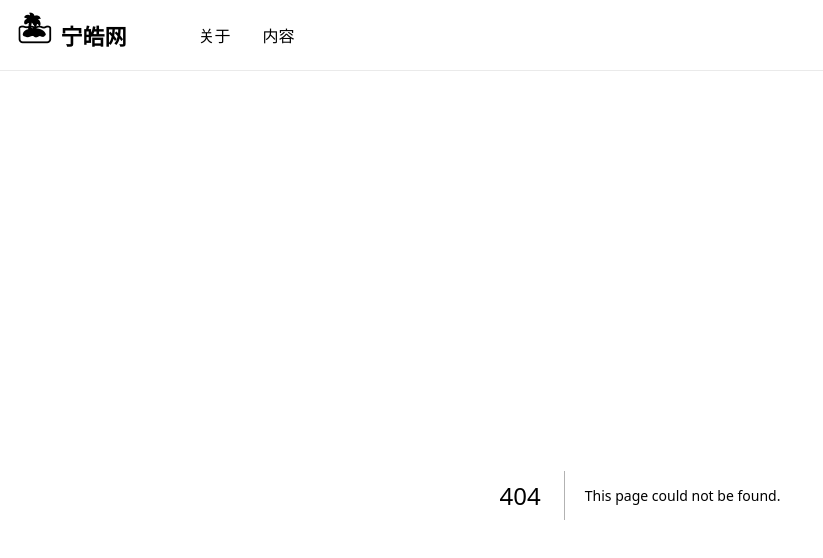
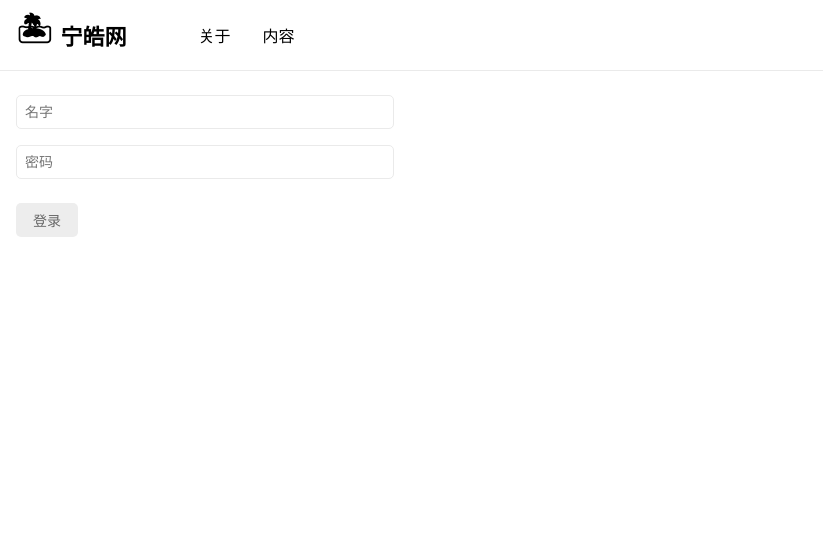
Before and after one commit to ninghao/ninghao-next-w22, a Next.js app: page /login in a window 1280 px wide. Before the commit this address had no page. Shown: the top 558 px of the page, without its empty margins (0-823 px from the left). Built offline with nearby package versions, Linux system fonts and the light colour scheme.

Commit message:
准备用户登录页面

```diff
--- /dev/null
+++ b/app/login/page.tsx
@@ -0,0 +1,48 @@
+'use client';
+
+import { useAuth } from './hook';
+
+/**
+ * Page
+ */
+const Page = () => {
+  const { name, setName, password, setPassword, login } = useAuth();
+
+  /**
+   * 视图
+   */
+  return (
+    <form onSubmit={(event) => event.preventDefault()}>
+      <div>
+        <input
+          type="text"
+          placeholder="名字"
+          autoComplete="username"
+          value={name}
+          onChange={(event) => {
+            setName(event.currentTarget.value);
+          }}
+        />
+      </div>
+      <div>
+        <input
+          type="password"
+          placeholder="密码"
+          autoComplete="current-password"
+          value={password}
+          onChange={(event) => {
+            setPassword(event.currentTarget.value);
+          }}
+        />
+      </div>
+      <div>
+        <button onClick={login}>登录</button>
+      </div>
+    </form>
+  );
+};
+
+/**
+ * 导出 Page
+ */
+export default Page;
```
Also changed, not shown: app/login/head.tsx (added, +18 -0 lines).
